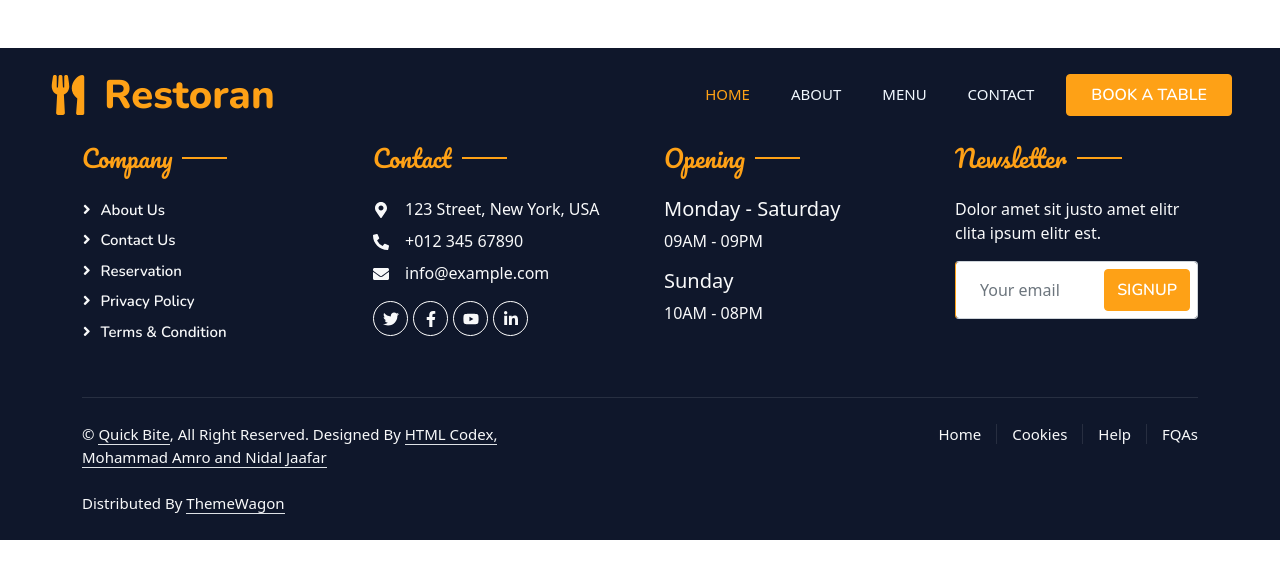
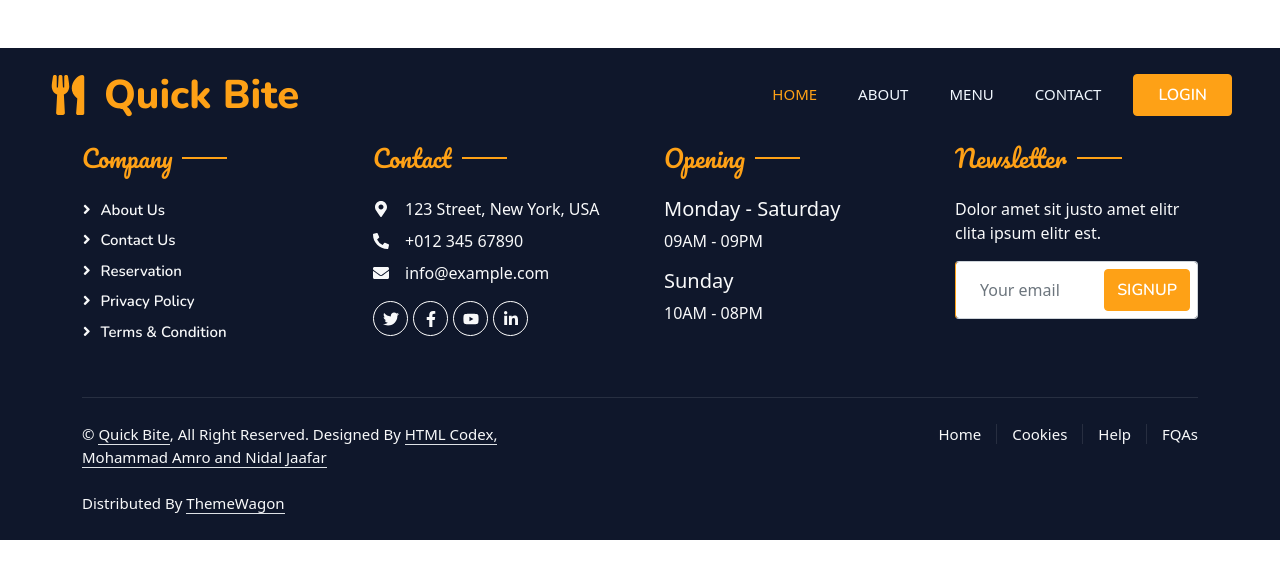
Before and after one commit to Amro32/quick-bite-frontend, a React (Create React App) app: page /signup in a window 1280 px wide. Shown: the top 578 px of the page. Built offline with nearby package versions, Linux system fonts and the light colour scheme.

Commit message:
style modifications

```diff
--- a/src/components/About/About.js
+++ b/src/components/About/About.js
@@ -48,10 +48,7 @@ function About() {
               About Us
             </h5>
             <h1 className="mb-4 title">
-              Welcome to{" "}
-              <i className="fa fa-utensils primaryColor me-2">
-                <FaUtensils />
-              </i>
+              Welcome to <FaUtensils className="fa primaryColor me-2" />
               Quick Bite
             </h1>
             <p className="mb-4">
--- a/src/components/AssetComponents/Footer/Footer.js
+++ b/src/components/AssetComponents/Footer/Footer.js
@@ -42,22 +42,16 @@ function Footer() {
             <h4 className="section-title ff-secondary text-start primaryColor fw-normal mb-4">
               Contact
             </h4>
-            <p className="mb-2">
-              <i className="fa me-3">
-                <FaMapMarkerAlt />
-              </i>
+            <p className="d-flex align-items-center mb-2">
+              <FaMapMarkerAlt className="me-3" />
               123 Street, New York, USA
             </p>
-            <p className="mb-2">
-              <i className="fa me-3">
-                <FaPhoneAlt />
-              </i>
+            <p className="d-flex align-items-center mb-2">
+              <FaPhoneAlt className="me-3" />
               +012 345 67890
             </p>
-            <p className="mb-2">
-              <i className="fa me-3">
-                <FaEnvelope />
-              </i>
+            <p className="d-flex align-items-center mb-2">
+              <FaEnvelope className="me-3" />
               info@example.com
             </p>
             <div className="d-flex pt-2">
--- a/src/components/AssetComponents/Header/Header.js
+++ b/src/components/AssetComponents/Header/Header.js
@@ -13,7 +13,7 @@ function Header() {
               color={"var(--primary)"}
               style={{ marginRight: "1rem" }}
             />
-            <div>Restoran</div>
+            <div>Quick Bite</div>
           </h1>
           {/* <img src="img/logo.png" alt="Logo"> */}
         </a>
@@ -40,8 +40,8 @@ function Header() {
               Contact
             </Link>
           </div>
-          <Link to="/book" className="btn btn-primary primaryBtn py-2 px-4">
-            Book A Table
+          <Link to="/login" className="btn btn-primary primaryBtn py-2 px-4">
+            Login
           </Link>
         </div>
       </nav>
--- a/src/components/Menu/MenuTitle.js
+++ b/src/components/Menu/MenuTitle.js
@@ -10,7 +10,7 @@ function MenuTitle({ href, title, subtitle, Icon, active }) {
         data-bs-toggle="pill"
         href={href}
       >
-        <i className="fa fa-coffee fa-2x primaryColor">
+        <i className="fa fa-2x primaryColor">
           <Icon size={30} />
         </i>
         <div className="ps-3">
--- a/src/components/Team/TeamMember.js
+++ b/src/components/Team/TeamMember.js
@@ -12,17 +12,15 @@ function TeamMember({ name, role, src }) {
         <small>{role}</small>
         <div className="d-flex justify-content-center mt-3">
           <a className="btn btn-square primaryBtn mx-1" href="">
-            <i className="fab fa-facebook-f">
-              <FaFacebookF />
-            </i>
+            <FaFacebookF />
           </a>
           <a className="btn btn-square primaryBtn mx-1" href="">
-            <i className="fab fa-twitter">
+            <i className="fab">
               <FaTwitter />
             </i>
           </a>
           <a className="btn btn-square primaryBtn mx-1" href="">
-            <i className="fab fa-instagram">
+            <i className="fab">
               <FaInstagram />
             </i>
           </a>
```
Also changed, not shown: src/components/Signup/Signup.js (deleted, +0 -8 lines), src/assets/bg.jpg (added), src/components/Signup/Signup.scss (deleted).
